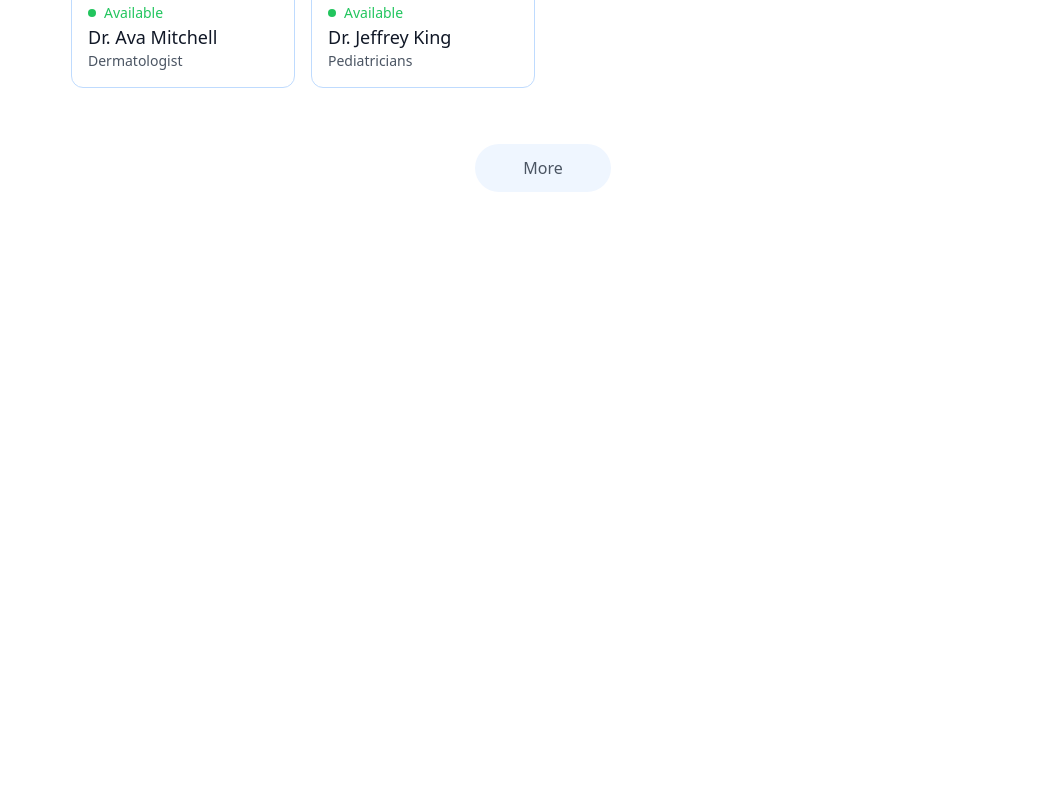
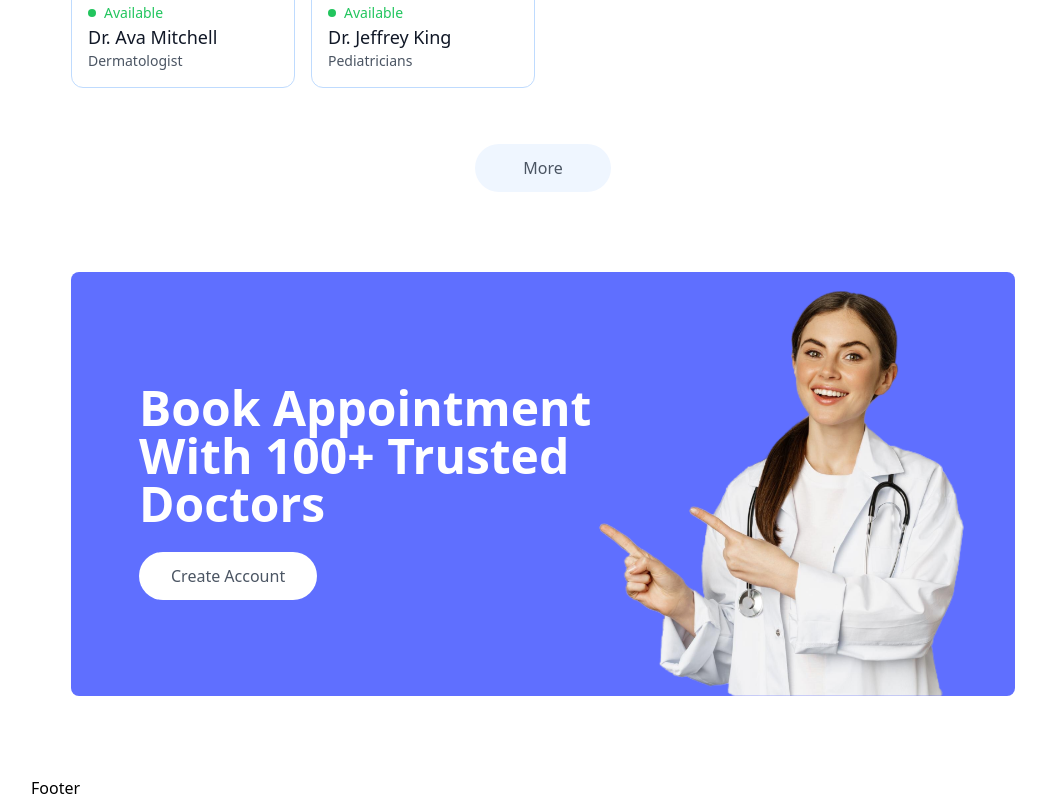
Before and after one commit to Charanjeet1234/Doctor_Appointment_App, a React (Vite) app in the folder Frontend/: page / in a window 1280 px wide. Shown: the part 2094-2894 px from the top of the page, without its empty margins (97-1143 px from the left). Before the commit the page ends 2350 px from the top, so only its background shows below. Built offline with nearby package versions, Linux system fonts and the light colour scheme.

Commit message:
Added banner

```diff
--- a/Frontend/src/App.jsx
+++ b/Frontend/src/App.jsx
@@ -9,7 +9,7 @@
 import Appointment from './pages/Appointment'
 import Contact from './pages/Contact'
 import Navbar from './components/Navbar'
-
+import Footer from './components/Footer'
 const App = () => {
   return (
     <div className='mx-4 sm:mx-[10%]'>
@@ -25,6 +25,7 @@
         <Route path='/my-appointments/:docId' element={<Appointment />} />
         <Route path='/contact' element={<Contact />} />
       </Routes>
+      <Footer />
     </div>
   )
 }
--- /dev/null
+++ b/Frontend/src/components/Banner.jsx
@@ -0,0 +1,29 @@
+import React from "react";
+import { assets } from "../assets/assets";
+import { useNavigate } from "react-router-dom";
+
+const Banner = () => {
+    const navigate = useNavigate()
+  return (
+    <div className="flex bg-primary rounded-lg px-6 sm:px-10 md:px-14 lg:px-12 my-20 md:mx-10">
+      {/* ---------------  Left side -------------- */}
+      <div className="flex-1 py-8 sm:py-10 md:py-16 lg:py-24 lg:pl-5">
+        <div className="text-xl sm:text-2xl md:text-3xl lg:text-5xl font-semibold text-white">
+          <p className="mt-4">Book Appointment</p>
+          <p>With 100+ Trusted Doctors</p>
+        </div>
+        <button onClick={()=>{navigate("login"); scrollTo(0,0)}} className="bg-white text-sm sm:text-base text-gray-600 px-8 py-3 rounded-full mt-6 hover:scale-105 transition-all">Create Account</button>
+      </div>
+      {/* ---------------  Right side -------------- */}
+      <div className="hidden md:block md:w-1/2 lg:w-[370px] relative">
+        <img
+          className="w-full absolute bottom-0 right-0 mac-w-md"
+          src={assets.appointment_img}
+          alt=""
+        />
+      </div>
+    </div>
+  );
+};
+
+export default Banner;
--- /dev/null
+++ b/Frontend/src/components/Footer.jsx
@@ -0,0 +1,9 @@
+import React from 'react'
+
+const Footer = () => {
+  return (
+    <div>Footer</div>
+  )
+}
+
+export default Footer
--- a/Frontend/src/pages/Home.jsx
+++ b/Frontend/src/pages/Home.jsx
@@ -2,6 +2,7 @@
 import Header from '../components/Header'
 import SpecialityMenu from '../components/SpecialityMenu'
 import TopDoctors from '../components/TopDoctors'
+import Banner from '../components/Banner'
 
 function Home() {
   return (
@@ -9,6 +10,7 @@
         <Header />
         <SpecialityMenu />
         <TopDoctors />
+        <Banner />
     </div>
   )
 }
```
